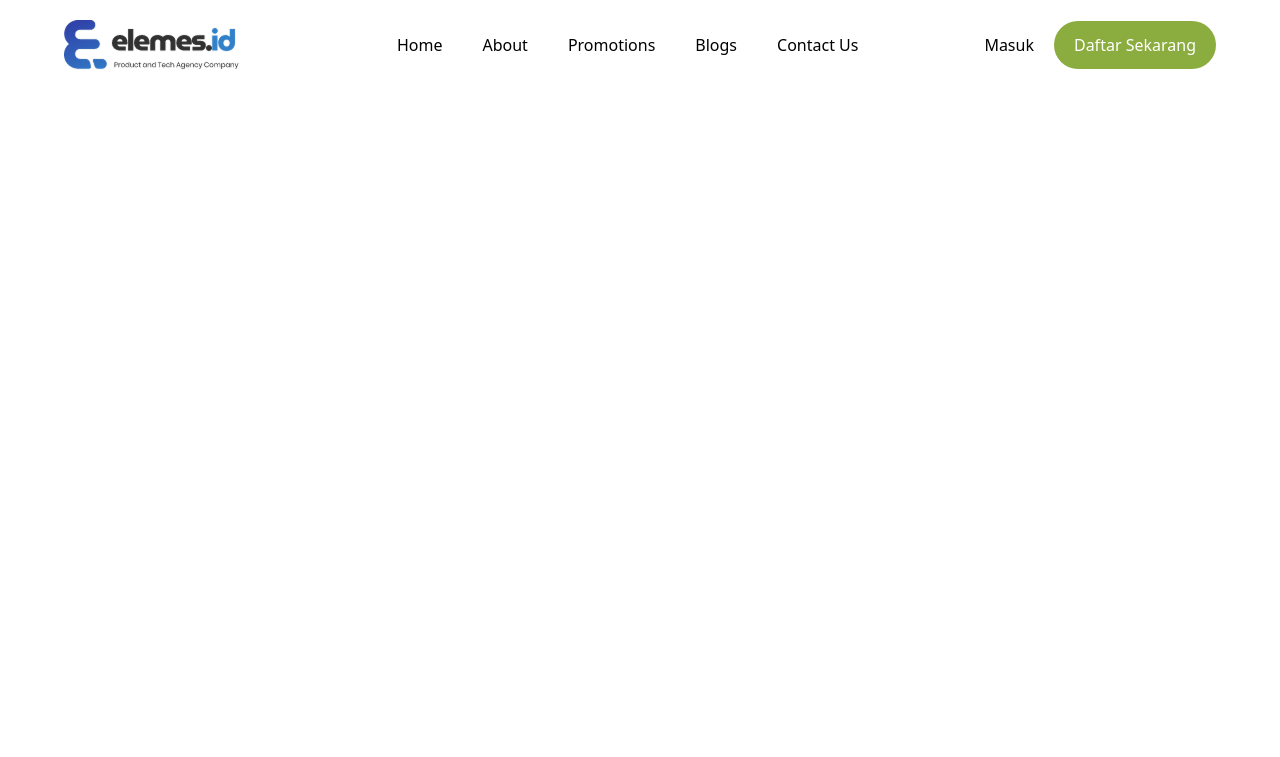
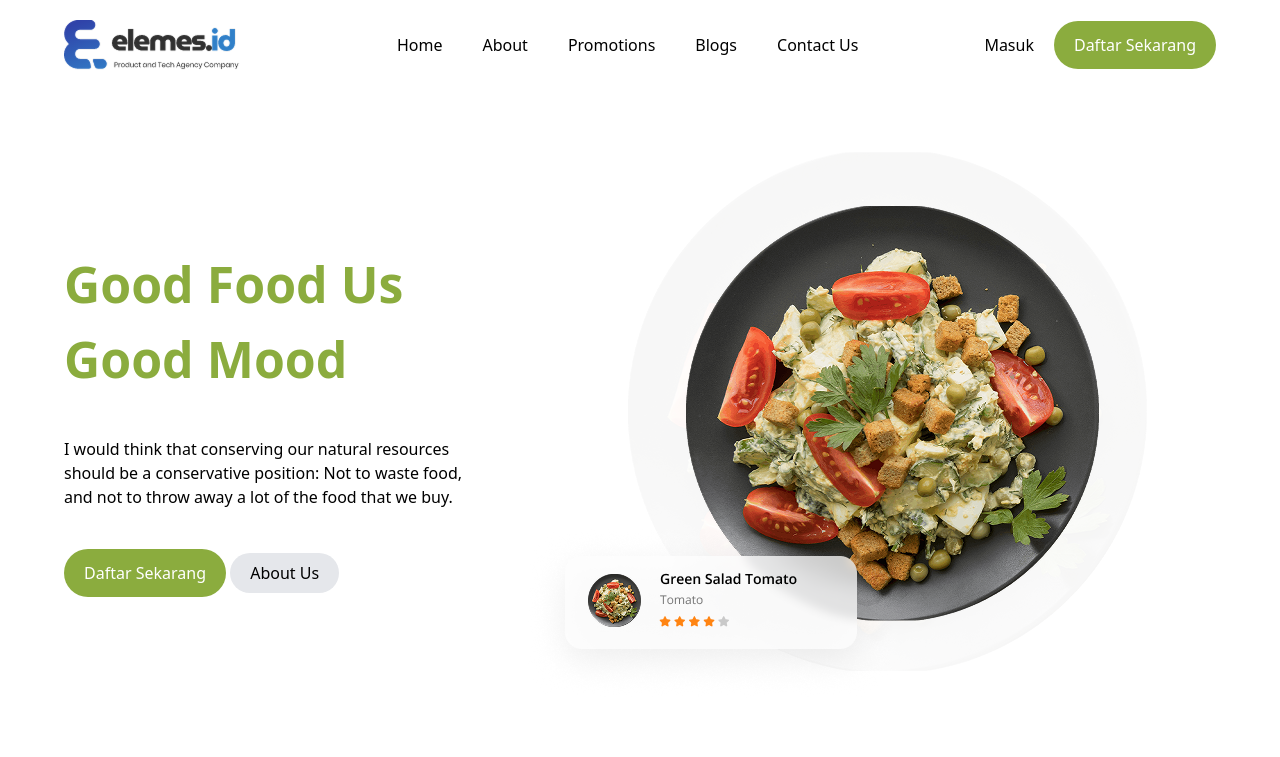
Before and after one commit to abubakrhomidov2009-ux/abubakr-5, a website: page index.html in a window 1280 px wide. Drawn offline with Linux system fonts and the light colour scheme.

Commit message:
first section

```diff
--- a/index.html
+++ b/index.html
@@ -23,5 +23,21 @@
             <button class="bg-[#8BAC3E] py-3 px-5 rounded-4xl text-white">Daftar Sekarang</button>
         </div>
     </div>
+
+    <div class="max-w-300 m-auto w-[90%] flex items-center justify-between">
+        <div class="flex flex-col gap-10">
+            <h1 class="text-[50px] text-[#8BAC3E] w-100 font-bold">Good Food Us Good Mood</h1>
+            <p class="w-100">I would think that conserving our natural resources should be a conservative position: Not to waste food, and not to throw away a lot of the food that we buy.</p>
+
+            <div>
+                <button class="bg-[#8BAC3E] py-3 px-5 text-white rounded-4xl">Daftar Sekarang</button>
+                <button class="bg-gray-200 py-2 px-5 rounded-4xl">About Us</button>
+            </div>
+        </div>
+
+        <div>
+            <img src="./src/Group 385.png" alt="">
+        </div>
+    </div>
 </body>
 </html>
```
Also changed, not shown: src/Group 385.png (added), src/output.css.
